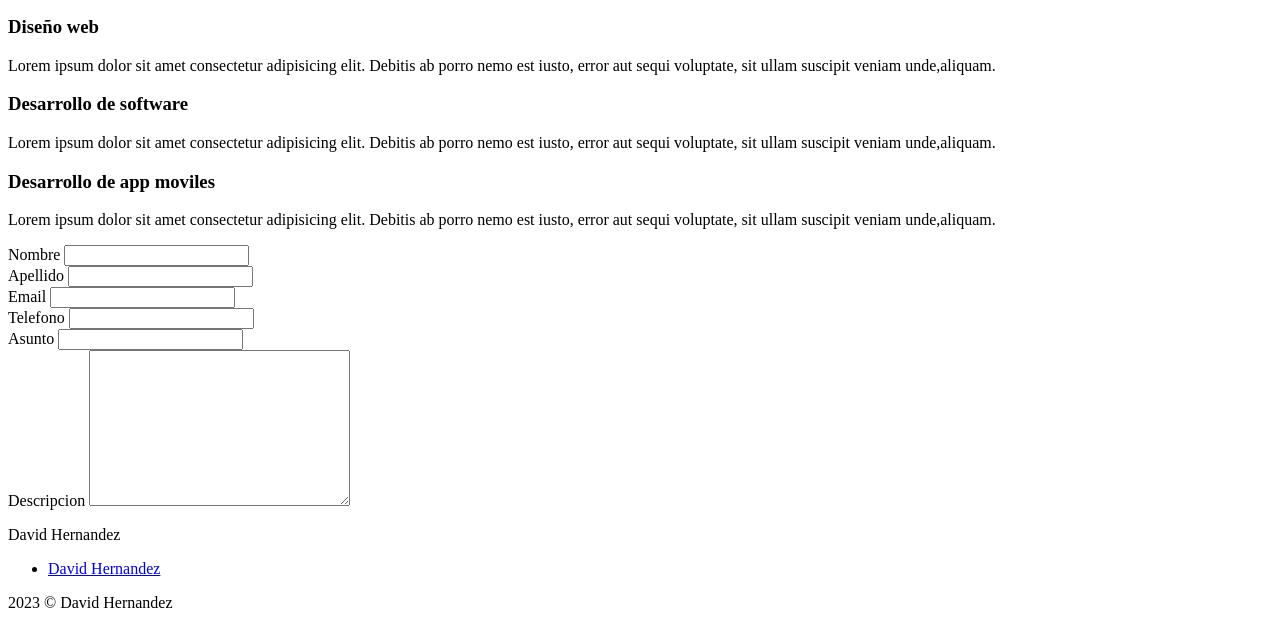
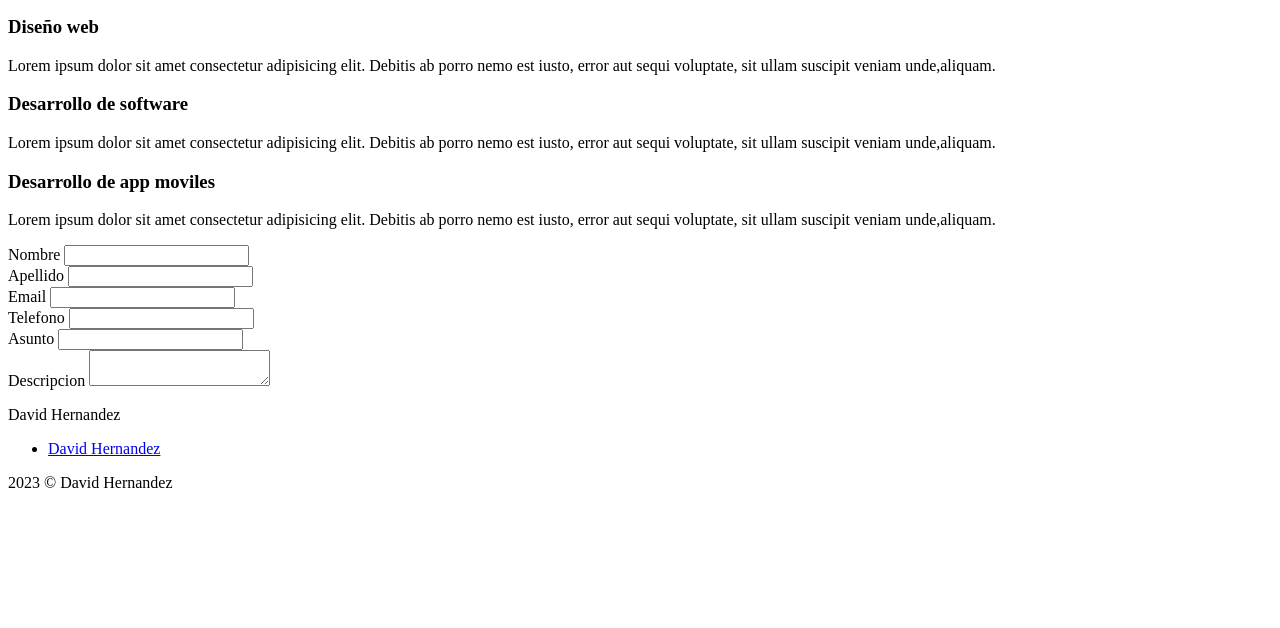
Before and after one commit to deivdf/freelancer, a plain HTML site: page index.html in a window 1280 px wide. Shown: the part 297-925 px from the top of the page. After the commit the page ends 805 px from the top, so only its background shows below. Drawn offline with Linux system fonts and the light colour scheme.

Commit message:
text area

```diff
--- a/index.html
+++ b/index.html
@@ -67,7 +67,7 @@
                     </div>
                     <div>
                         <label>Descripcion</label>
-                        <textarea id="Descripcion" cols="30" rows="10"></textarea>
+                        <textarea id="Descripcion"></textarea>
                     </div>
                 </form>
             </section>
```
